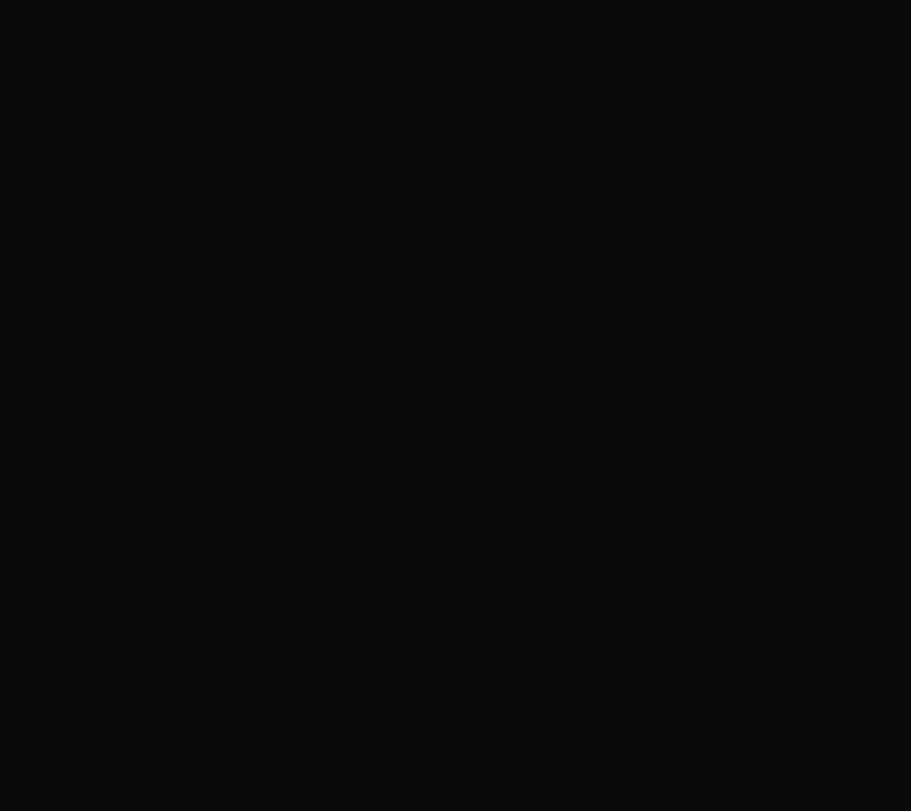
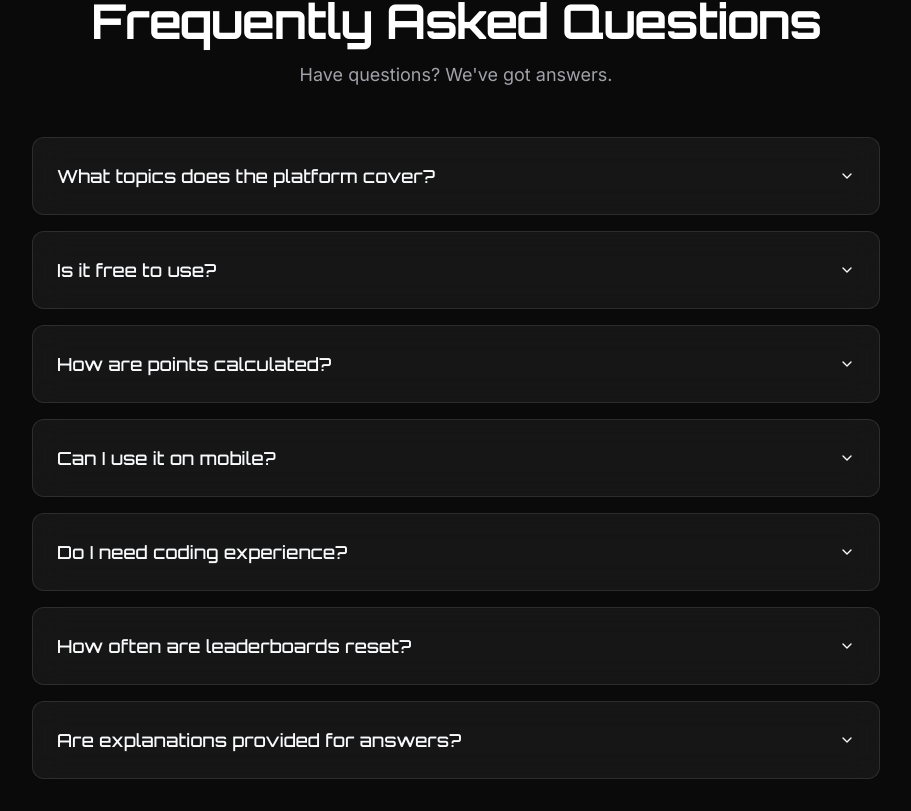
Before and after one commit to nilakshichoudhary1234-code/WEBLEARN, a Next.js app: page / in a window 1280 px wide. Shown: the part 2229-3040 px from the top of the page, without its empty margins (184-1095 px from the left). Before the commit the page ends 2166 px from the top, so only its background shows below. Built offline with nearby package versions, Linux system fonts and the light colour scheme.

Commit message:
"Design a modern, interactive FAQ section for a Web Development Quiz Pla

```diff
--- a/src/app/page.tsx
+++ b/src/app/page.tsx
@@ -10,6 +10,7 @@
 import { Badge } from '@/components/ui/badge';
 import { Avatar, AvatarFallback, AvatarImage } from '@/components/ui/avatar';
 import { Progress } from '@/components/ui/progress';
+import { Accordion, AccordionContent, AccordionItem, AccordionTrigger } from '@/components/ui/accordion';
 
 const modules = [
   {
@@ -49,6 +50,38 @@
   { icon: CheckCircle, text: 'Boost with Streak Multipliers' },
   { icon: Trophy, text: 'Join the Hall of Fame' },
 ]
+
+const faqs = [
+  {
+    question: 'What topics does the platform cover?',
+    answer: 'We cover HTML, CSS, and JavaScript fundamentals through over 500 interactive coding quizzes. Our curriculum is structured into beginner, intermediate, and advanced levels to guide you from the basics to mastery.'
+  },
+  {
+    question: 'Is it free to use?',
+    answer: 'Yes! All core quizzes and learning modules are completely free to use. We plan to introduce a premium tier in the future that will unlock advanced challenges, detailed analytics, and an ad-free experience.'
+  },
+  {
+    question: 'How are points calculated?',
+    answer: 'Your score is a combination of question difficulty, completion speed, and accuracy. Answering correctly on the first try yields the most points. Plus, maintain a consistent practice routine to activate streak multipliers that can boost your score up to 5x!'
+  },
+  {
+    question: 'Can I use it on mobile?',
+    answer: 'Absolutely. The platform is fully responsive and designed to work perfectly on laptops, tablets, and phones. Your progress is synced across all devices so you can learn anywhere, anytime.'
+  },
+  {
+    question: 'Do I need coding experience?',
+    answer: 'Not at all! Our platform is perfect for absolute beginners, but also provides a challenge for intermediate developers looking to sharpen their skills. You can start with the basics and unlock more advanced topics as you improve.'
+  },
+  {
+    question: 'How often are leaderboards reset?',
+    answer: 'We have both weekly and monthly competitions to give everyone a chance to compete for the top spot. Your all-time best scores are recorded in the Hall of Fame, which tracks lifetime achievements.'
+  },
+  {
+    question: 'Are explanations provided for answers?',
+    answer: 'Yes. After every question, you get instant feedback along with detailed explanations of the code, best practices, and common pitfalls. Our goal is to help you understand the \'why\' behind the answer.'
+  }
+];
+
 
 export default function Home() {
   const laptopImage = PlaceHolderImages.find((img) => img.id === 'laptop-mockup');
@@ -245,6 +278,34 @@
         </div>
       </section>
 
+      {/* FAQ Section */}
+      <section className="w-full py-24 sm:py-32">
+        <div className="container mx-auto max-w-4xl px-4 md:px-6">
+          <div className="mb-12 text-center">
+            <h2 className="font-headline text-4xl font-bold tracking-tight text-white sm:text-5xl">
+              Frequently Asked Questions
+            </h2>
+            <p className="mt-4 text-lg text-muted-foreground">
+              Have questions? We've got answers.
+            </p>
+          </div>
+          <Accordion type="single" collapsible className="w-full space-y-4">
+            {faqs.map((faq, index) => (
+              <AccordionItem key={index} value={`item-${index}`} className="border-none">
+                <div className="glass-card group transition-all duration-300 hover:border-secondary/50 hover:shadow-[0_0_30px_hsl(var(--secondary)/0.3)]">
+                  <AccordionTrigger className="p-6 text-left font-headline text-lg hover:no-underline">
+                    {faq.question}
+                  </AccordionTrigger>
+                  <AccordionContent className="p-6 pt-0">
+                    <p className="text-muted-foreground">{faq.answer}</p>
+                  </AccordionContent>
+                </div>
+              </AccordionItem>
+            ))}
+          </Accordion>
+        </div>
+      </section>
+
       <footer className="py-6 px-4 md:px-6">
         <p className="text-center text-sm text-muted-foreground">
           &copy; {new Date().getFullYear()} Web Dev Quiz. All rights reserved.
```
